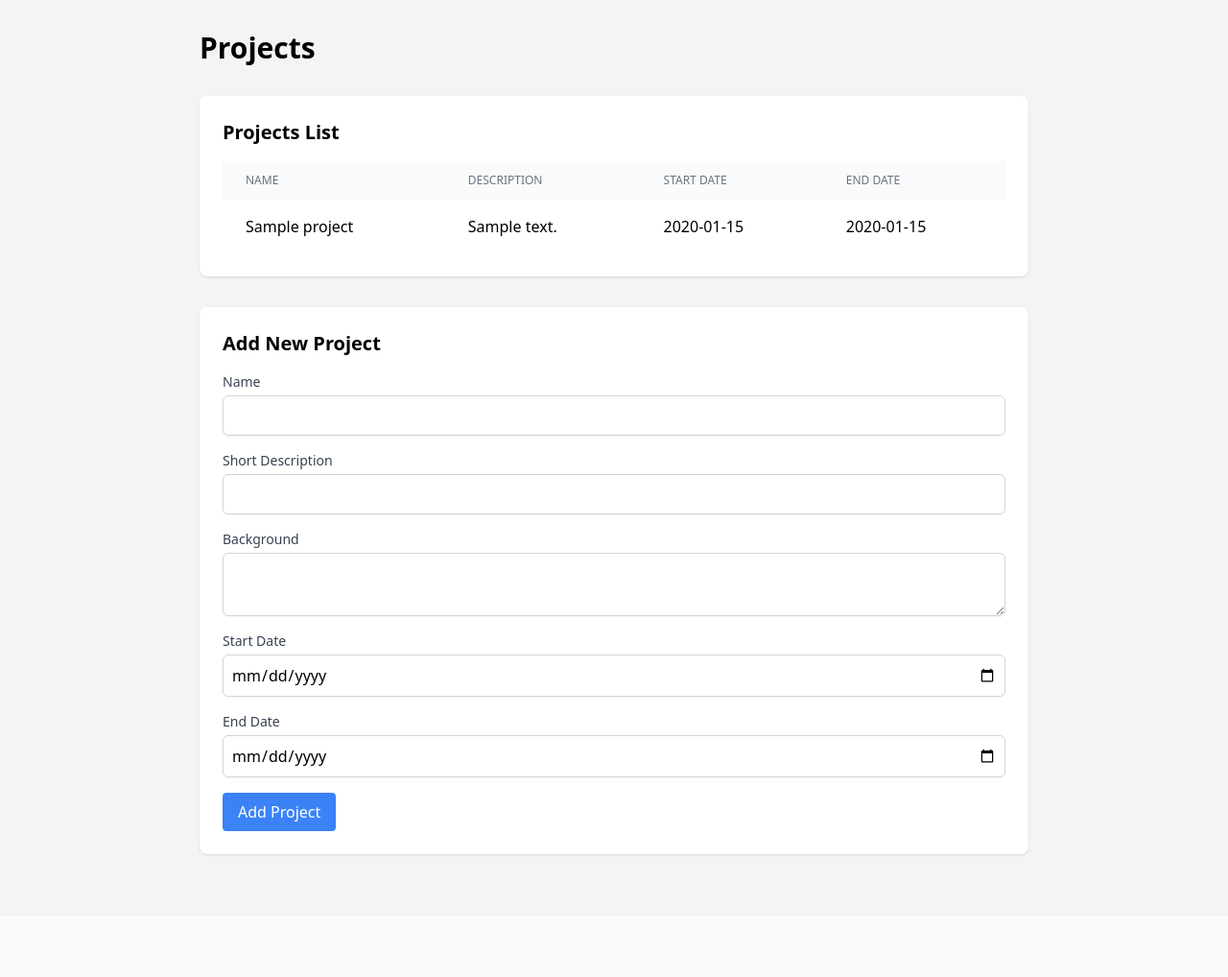
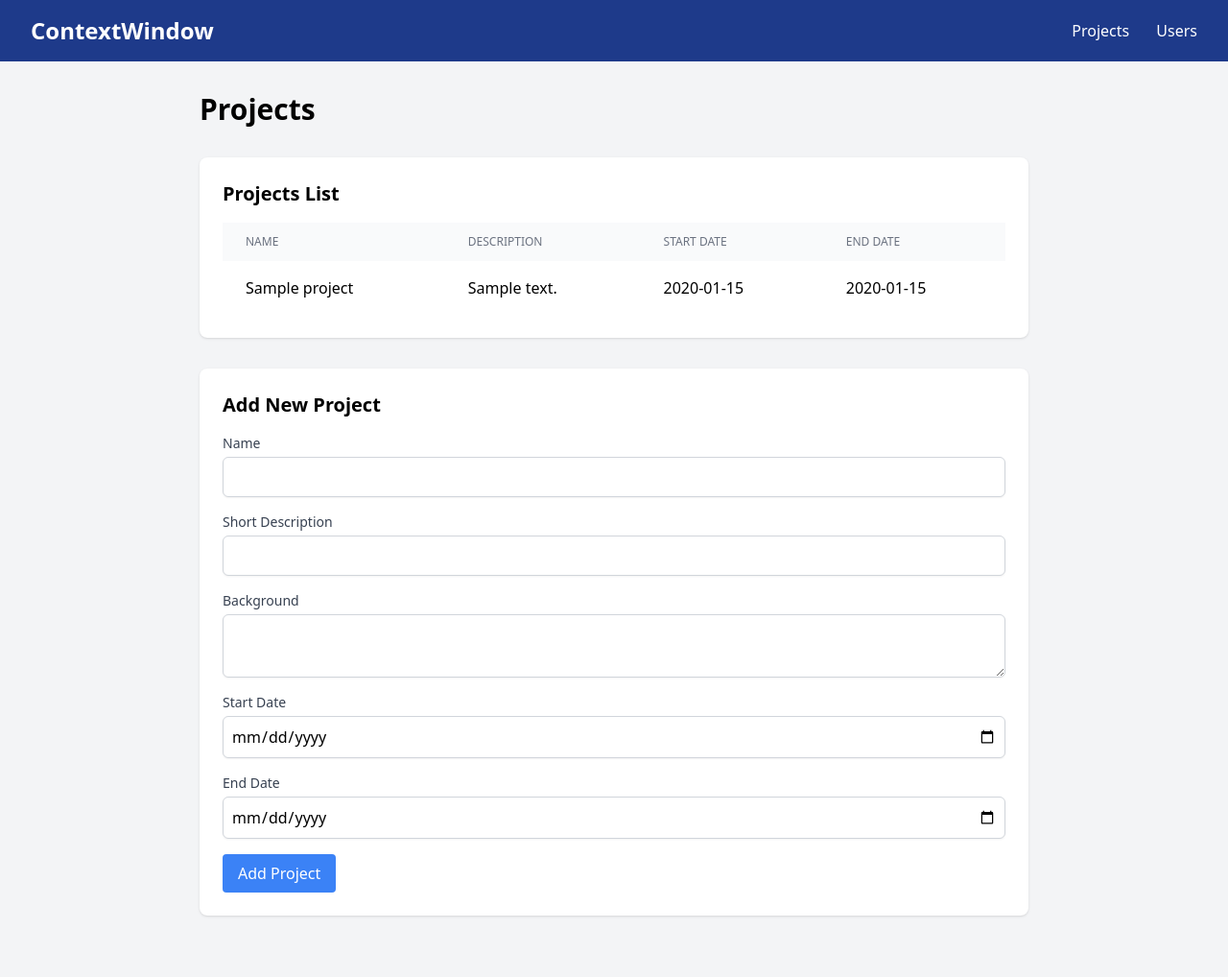
Before and after one commit to andrewfurman/ContextWindow, a Flask app: page / in a window 1280 px wide. Shown: the whole page at 96% size. Before the commit the page ends 892 px from the top, so only its background shows below. Run offline with Flask 3, Linux system fonts and the light colour scheme; tables that the repository leaves empty hold one stand-in row (values such as "Sample post"); some libraries are stand-ins or nearby versions.

Commit message:
Assistant checkpoint: Add header with navigation to all pages
Assistant generated file changes:
- templates/header.html: Create header with navigation
- templates/projects/projects.html: Add header to projects page
- templates/users/users.html: Add header to users page

---

User prompt:

Can you update the Projects page and Users page so that it has a header that is imported?  The header should be a dark blue background with white text that goes across the entire width of the page and says ContextWindow.  That's the name of the application.  And then can you have links to the Projects HTML page and the Users HTML page aligned to the right side of the window?

Replit-Commit-Author: Assistant
Replit-Commit-Session-Id: 2e4048a0-6981-4a04-a7d2-931547c5a723

```diff
--- a/templates/header.html
+++ b/templates/header.html
@@ -0,0 +1,10 @@
+
+<div class="bg-blue-900 text-white w-full py-4 px-8">
+    <div class="flex justify-between items-center max-w-7xl mx-auto">
+        <h1 class="text-2xl font-bold">ContextWindow</h1>
+        <nav>
+            <a href="{{ url_for('projects.list_projects') }}" class="text-white hover:text-blue-200 ml-6">Projects</a>
+            <a href="{{ url_for('users.list_users') }}" class="text-white hover:text-blue-200 ml-6">Users</a>
+        </nav>
+    </div>
+</div>
--- a/templates/projects/projects.html
+++ b/templates/projects/projects.html
@@ -6,8 +6,9 @@
     <script src="https://cdn.tailwindcss.com"></script>
     <script src="{{ url_for('static', filename='js/projects.js') }}"></script>
 </head>
-<body class="bg-gray-100 min-h-screen py-8">
-    <div class="max-w-4xl mx-auto px-4">
+<body class="bg-gray-100 min-h-screen">
+    {% include 'header.html' %}
+    <div class="max-w-4xl mx-auto px-4 py-8">
         <h1 class="text-3xl font-bold mb-8">Projects</h1>
 
         <div class="bg-white rounded-lg shadow p-6 mb-8">
--- a/templates/users/users.html
+++ b/templates/users/users.html
@@ -5,8 +5,9 @@
     <title>Users</title>
     <script src="https://cdn.tailwindcss.com"></script>
 </head>
-<body class="bg-gray-100 min-h-screen py-8">
-    <div class="max-w-4xl mx-auto px-4">
+<body class="bg-gray-100 min-h-screen">
+    {% include 'header.html' %}
+    <div class="max-w-4xl mx-auto px-4 py-8">
         <h1 class="text-3xl font-bold mb-8">Users</h1>
 
         <div class="bg-white rounded-lg shadow p-6 mb-8">
```
